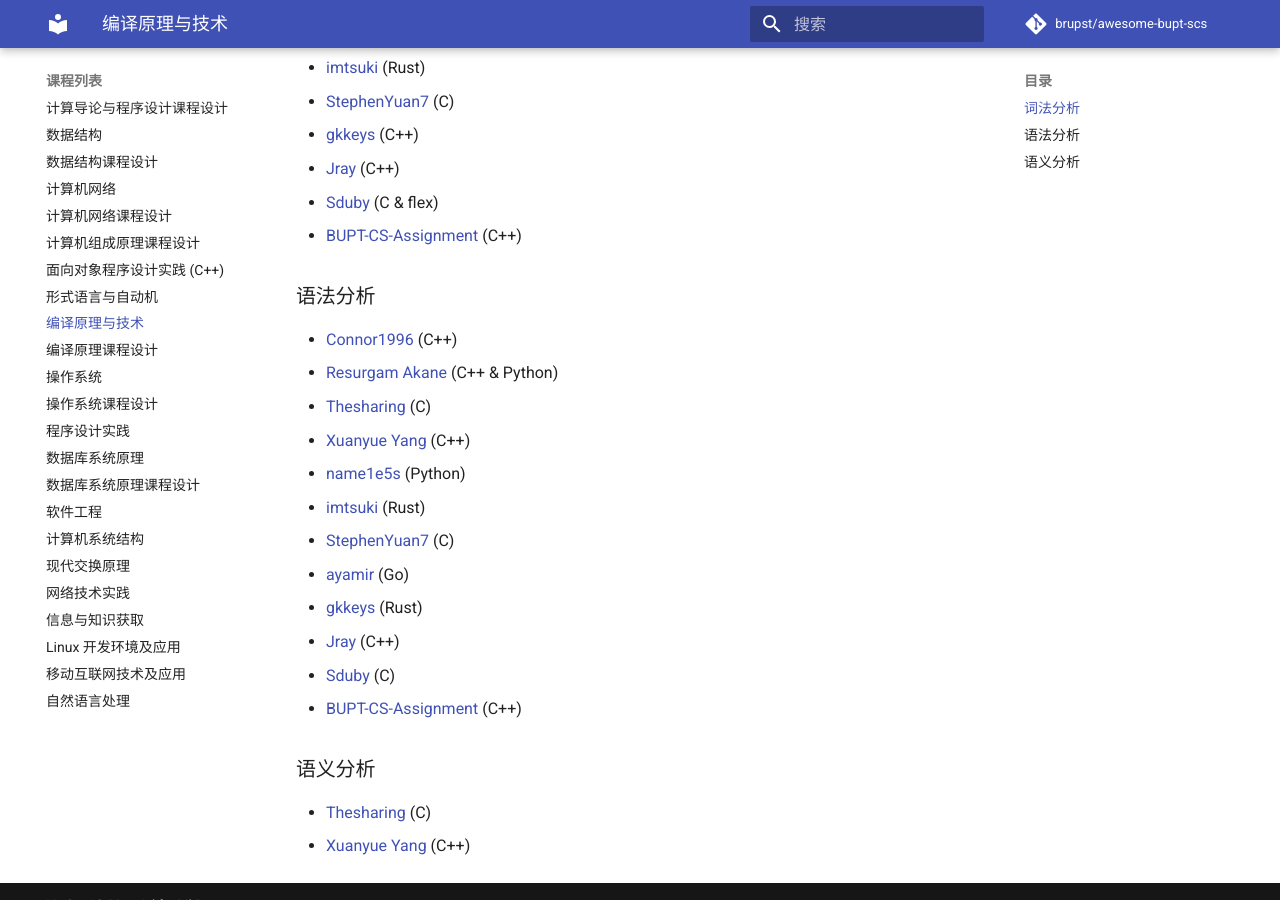
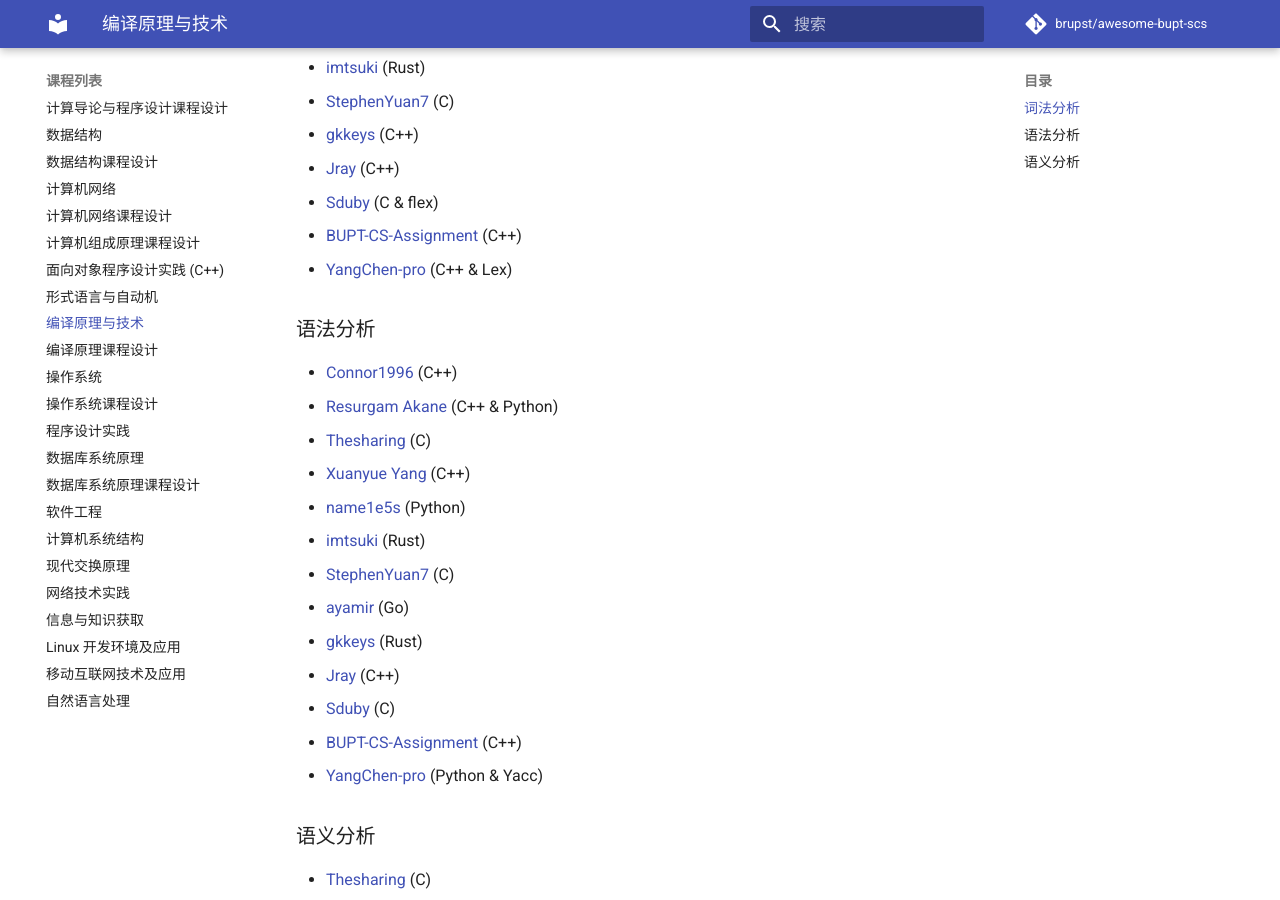
Before and after one commit to brupst/awesome-bupt-scs, an MkDocs documentation site: the page built from projects/Compilers.md, in a window 1280 px wide and 900 px high, scrolled down 420 px. Built offline with MkDocs 1.6.1 and Material for MkDocs 9.7.7, drawn with Linux system fonts in a browser that asks for light colours; comment, search, counter and statistics services are not loaded.

Commit message:
更新Compilers.md
更新2023秋季编译原理作业

```diff
--- a/projects/Compilers.md
+++ b/projects/Compilers.md
@@ -14,6 +14,7 @@
 * [Jray](https://github.com/Jraaay/LexParser) (C++)
 * [Sduby](https://github.com/Sduby22/compiling_hw/tree/main/lab1-clexer) (C & flex)
 * [BUPT-CS-Assignment](https://github.com/BUPT-CS-Assignment/Lexer) (C++)
+* [YangChen-pro](https://github.com/YangChen-pro/bupt-assignments/tree/main/3rd%20year%20of%20BUPT/First%20semester/Compilation/lexical%20analysis) (C++ & Lex)
 
 ### 语法分析
 
@@ -29,6 +30,7 @@
 * [Jray](https://github.com/Jraaay/SyntaxAnalyzer) (C++)
 * [Sduby](https://github.com/Sduby22/compiling_hw/tree/main/lab2-yacc) (C)
 * [BUPT-CS-Assignment](https://github.com/BUPT-CS-Assignment/SyntaxAnalyzer) (C++)
+* [YangChen-pro](https://github.com/YangChen-pro/bupt-assignments/tree/main/3rd%20year%20of%20BUPT/First%20semester/Compilation/grammar%20analysis) (Python & Yacc)
 
 ### 语义分析
 
```
